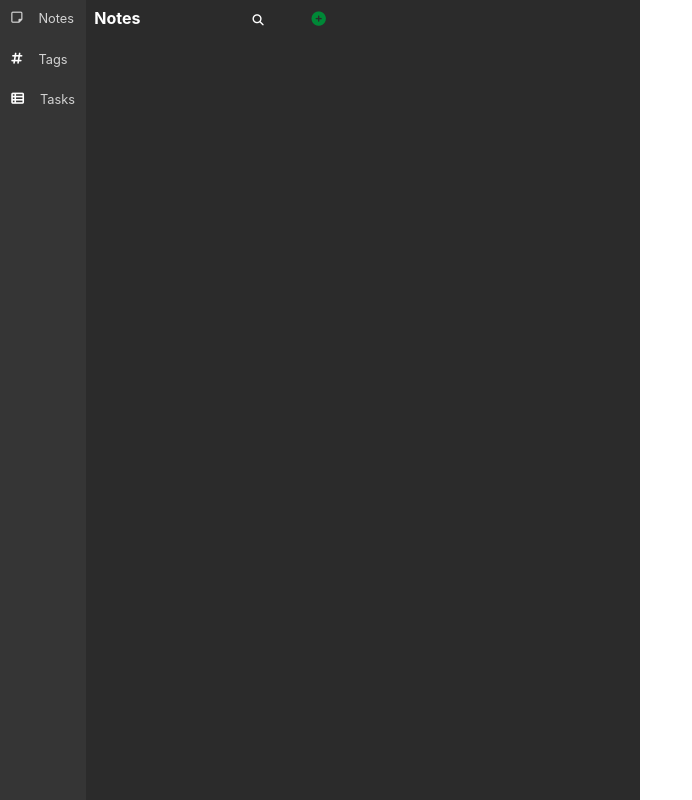
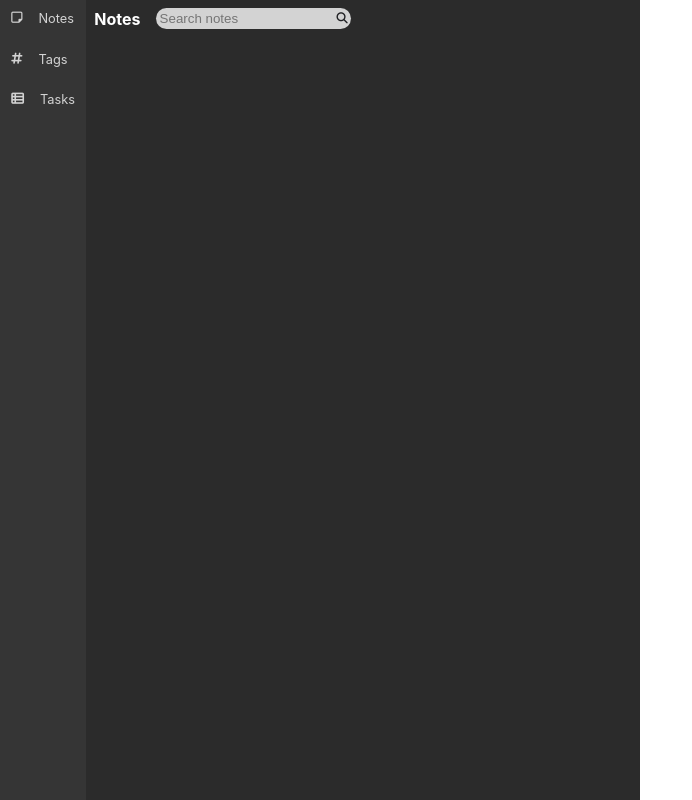
Before and after one commit to Abhay5855/WeNotes, a React (Create React App) app: page /notes in a window 1280 px wide. Shown: the whole page, without its empty margins (0-692 px from the left). Built offline with nearby package versions, Linux system fonts and the light colour scheme.

Commit message:
style : adding style to the search bar

```diff
--- a/src/notes/Notes.js
+++ b/src/notes/Notes.js
@@ -13,16 +13,17 @@ const Notes = () => {
           </li>
 
           <li>
-            <span className="search">
+            <div className="search">
+              <input type='text' placeholder="Search notes"/>
               <i class="fas fa-search"></i>
-            </span>
+            </div>
           </li>
 
-          <li>
+          {/* <li>
             <span className="add">
               <i class="fas fa-plus-circle"></i>
             </span>
-          </li>
+          </li> */}
         </ul>
       </div>
     // </div>
--- a/src/notes/notes.css
+++ b/src/notes/notes.css
@@ -37,9 +37,9 @@
 
 }
 
-.fas , .fa-search {
+.search > i{
 
-      color: var(--main-color);
+      color: var(--editor);
       font-size: 0.7rem;
 
 }
@@ -49,6 +49,7 @@
         /* background-color: var(--recent); */
         color: var(--recent);
         font-size: 0.9rem;
+
 }
 
 .notes__heading {
@@ -57,8 +58,21 @@
 }
 
 .search {
-       margin-left : 7rem;
-       cursor: pointer;
+
+       border-radius: 9999px;
+       background-color: var(--sidebar_color);
+       color: var(--tags-section);
+       display: flex;
+       align-items: center;
+       padding: 0.2rem;
+       margin-left: 1rem;
+
+}
+
+.search input {
+       outline: none;
+       border: none;
+       background-color: var(--sidebar_color);
 
 }
 
```
